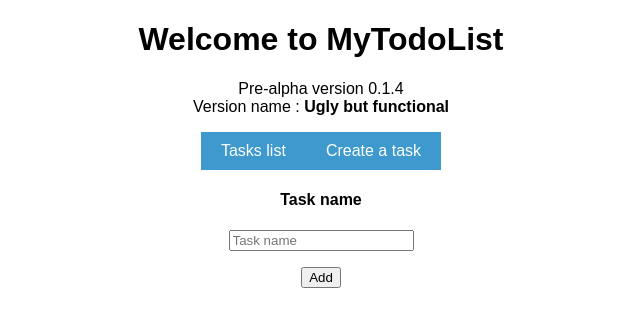
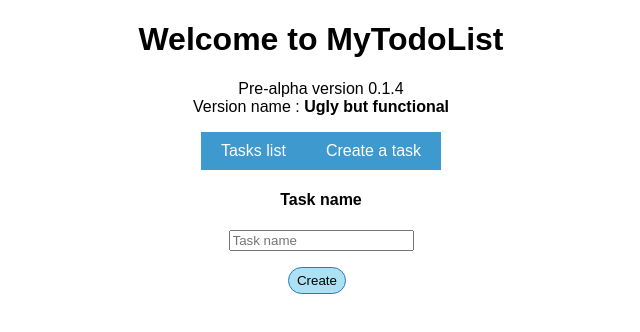
Before and after one commit to WeirdEraCont/todolist, a React (Create React App) app: page /tasks/add in a window 1280 px wide. Shown: the top 332 px of the page, without its empty margins (319-959 px from the left). Built offline with nearby package versions, Linux system fonts and the light colour scheme; no server answers.

Commit message:
Finishing touches

```diff
--- a/src/App.css
+++ b/src/App.css
@@ -3,7 +3,7 @@
  }
 
 body {
-    font-family : sans-serif;
+    font-family: sans-serif;
     text-align: center;
 }
 
@@ -29,6 +29,25 @@ button:hover {
 
 #alert:hover {
     border: solid 1px #c90505;
+}
+
+input.submit {
+    border-radius: 15px;
+    margin-right: 8px;
+    padding-bottom: 5px;
+    padding-top: 5px;
+    padding-left: 8px;
+    padding-right: 8px;
+    background-color: #ace0f3;
+    border: solid 1px #2779BF;
+}
+
+input.submit:hover {
+    border: solid 1px #ace0f3;
+}
+
+#taskDone {
+    font-size: 13px;
 }
 
 ul {
--- a/src/components/AddTaskForm.js
+++ b/src/components/AddTaskForm.js
@@ -20,7 +20,7 @@ function AddTaskForm({onAddTask}) {
           {errors.content && <span>Content is required</span>}
         </p>
 
-        <input type="submit" value="Add" />
+        <input class="submit" type="submit" value="Create" />
       </form>
       );
   }
--- a/src/components/EditTaskForm.js
+++ b/src/components/EditTaskForm.js
@@ -37,7 +37,7 @@ function EditTaskForm({task, onEditTask}) {
           {errors.content && <span>Content is required</span>}
         </p>
 
-        <input className="FormSubmit" type="submit" value="Update" />
+        <input class="submit" className="FormSubmit" type="submit" value="Update" />
       </form>);
   }
 
```
